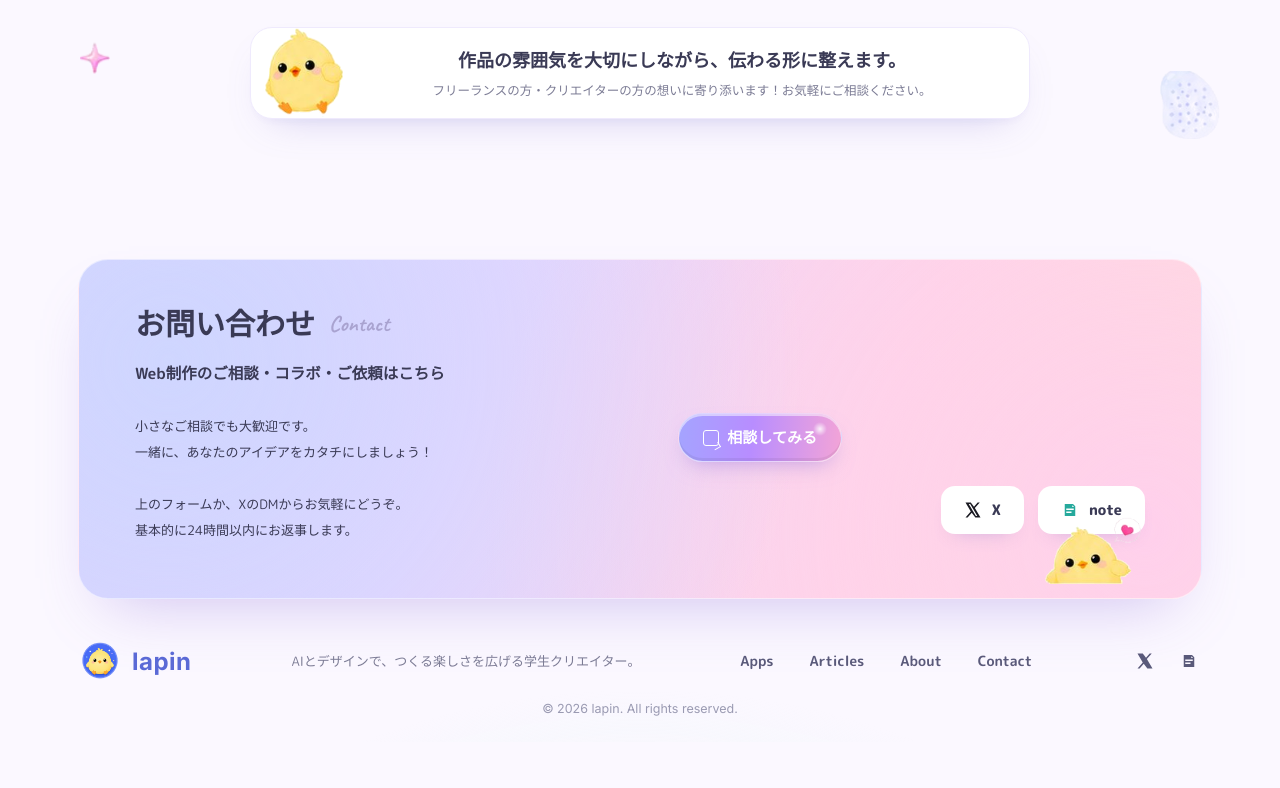
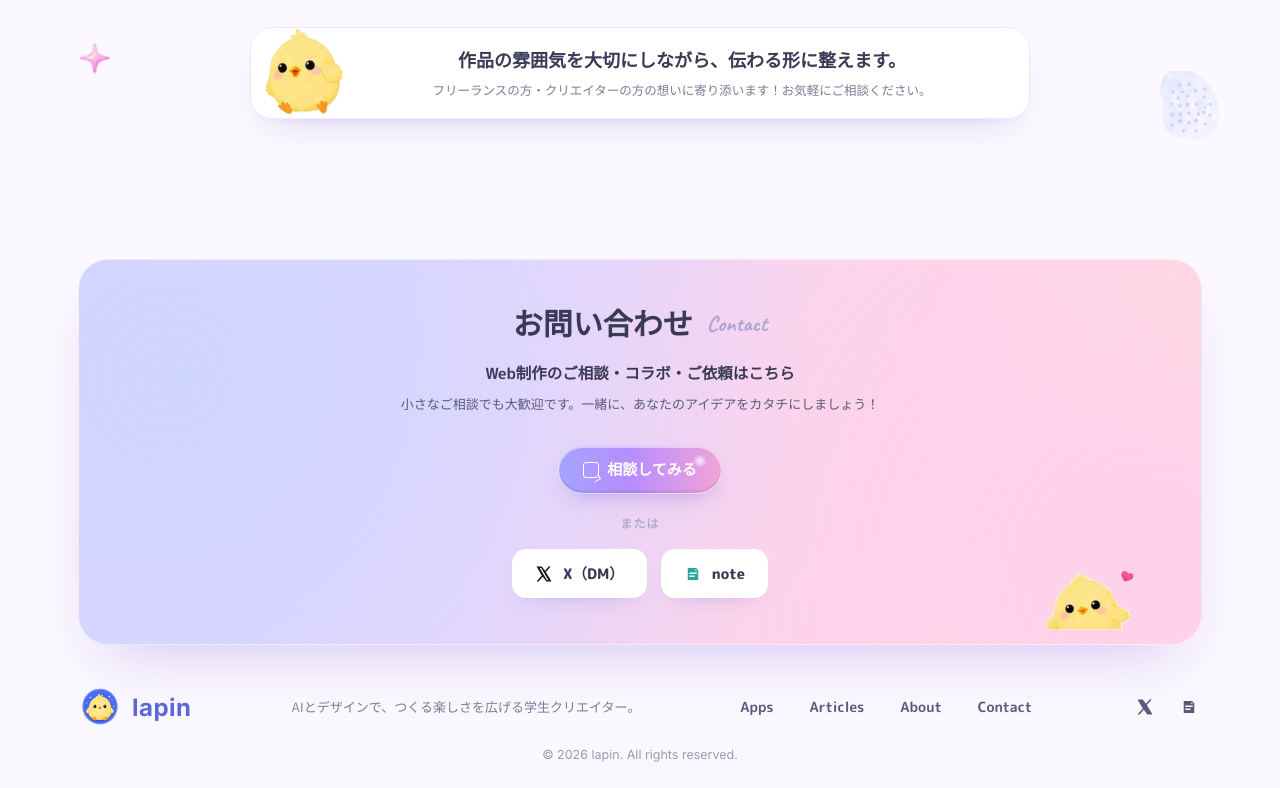
Before and after one commit to gangguangzhi1-dev/portfolio-new, a website: page index.html in a window 1280 px wide. Shown: the part 2336-3124 px from the top of the page. Before the commit the page ends 3078 px from the top, so only its background shows below. Drawn offline with Linux system fonts and the light colour scheme.

Commit message:
refactor: contact section centered layout

```diff
--- a/index.html
+++ b/index.html
@@ -243,12 +243,14 @@
     overflow:hidden;border:1px solid rgba(255,255,255,.5);
     box-shadow:0 30px 60px -30px rgba(150,120,220,.45);
   }
-  .contact h3{margin:0 0 6px;font-size:30px;font-weight:900;color:#3a3a55;display:inline-flex;align-items:center;gap:14px}
+  .contact{text-align:center}
+  .contact h3{margin:0 0 6px;font-size:30px;font-weight:900;color:#3a3a55;display:inline-flex;align-items:center;gap:14px;justify-content:center}
   .contact h3 .cv{font-family:"Caveat",cursive;font-size:22px;color:#a9a3d0;font-weight:700}
-  .contact .copy{font-size:15.5px;color:#3a3a55;margin:8px 0 28px;font-weight:600}
-  .contact-grid{display:grid;grid-template-columns:1.1fr 1fr;gap:30px;align-items:start}
-  .small-copy{margin:0;color:#3a3a55;font-size:13px;line-height:2}
-  .socials{display:flex;gap:14px;justify-content:flex-end;margin-bottom:18px;flex-wrap:wrap}
+  .contact .copy{font-size:15.5px;color:#3a3a55;margin:8px 0 6px;font-weight:600}
+  .contact .small-copy{margin:0 0 28px;color:#5a5a7a;font-size:13px;line-height:2}
+  .contact-grid{display:flex;flex-direction:column;align-items:center;gap:0}
+  .contact-or{margin:20px 0 16px;font-size:12px;font-weight:700;color:#b0adc8;letter-spacing:.1em}
+  .socials{display:flex;gap:14px;justify-content:center;flex-wrap:wrap}
   .soc{
     background:#fff;border-radius:14px;padding:12px 22px;font-weight:800;font-size:14.5px;
     display:inline-flex;align-items:center;gap:10px;color:#3a3a55;
@@ -335,7 +337,7 @@
     .contact h3{font-size:24px;flex-wrap:wrap}
     .contact h3 .cv{font-size:18px}
     .contact .copy{font-size:14px}
-    .contact-grid{grid-template-columns:1fr;gap:20px}
+    .contact-grid{gap:0}
     .socials{flex-wrap:wrap;justify-content:center;gap:10px}
     .soc{padding:10px 16px;font-size:13px}
     .contact-cta{justify-content:center}
@@ -578,28 +580,19 @@
       <h3>お問い合わせ <span class="cv">Contact</span></h3>
       <p class="copy">Web制作のご相談・コラボ・ご依頼はこちら</p>
 
+      <p class="small-copy">小さなご相談でも大歓迎です。一緒に、あなたのアイデアをカタチにしましょう！</p>
       <div class="contact-grid">
-        <div>
-          <p class="small-copy">
-            小さなご相談でも大歓迎です。<br>
-            一緒に、あなたのアイデアをカタチにしましょう！<br>
-            <br>
-            上のフォームか、XのDMからお気軽にどうぞ。<br>
-            基本的に24時間以内にお返事します。
-          </p>
-        </div>
-        <div>
-          <button class="cta-pill" onclick="document.getElementById('modal-backdrop').classList.add('open');document.body.style.overflow='hidden'" style="margin-bottom:24px"><span class="ic"></span>相談してみる</button>
+        <button class="cta-pill" onclick="document.getElementById('modal-backdrop').classList.add('open');document.body.style.overflow='hidden'"><span class="ic"></span>相談してみる</button>
+        <p class="contact-or">または</p>
         <div class="socials">
           <a class="soc x" href="https://twitter.com/lapin_builds" target="_blank" rel="noopener">
             <svg viewBox="0 0 24 24"><path d="M18.244 2H21l-6.52 7.45L22 22h-6.844l-4.79-6.26L4.8 22H2.04l6.97-7.96L2 2h7.02l4.31 5.69L18.244 2zm-2.4 18h1.84L8.27 4H6.31l9.534 16z"/></svg>
-              X
+            X（DM）
           </a>
           <a class="soc note" href="https://note.com/lapin_builds_" target="_blank" rel="noopener">
             <svg viewBox="0 0 24 24"><path d="M5 4h11l3 3v13H5V4zm10 1.5V8h2.5L15 5.5zM7 10v2h10v-2H7zm0 4v2h7v-2H7z"/></svg>
             note
           </a>
-          </div>
         </div>
       </div>
       <img class="chick-heart" src="assets/part_024.png" alt="">
```
Lines whose indentation alone changed are shown as unchanged.
